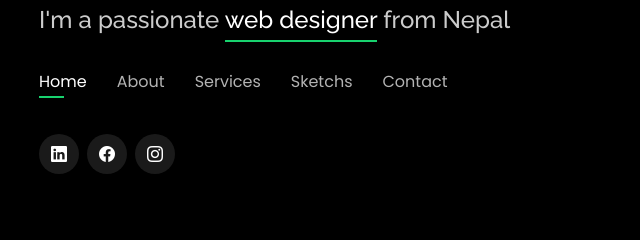
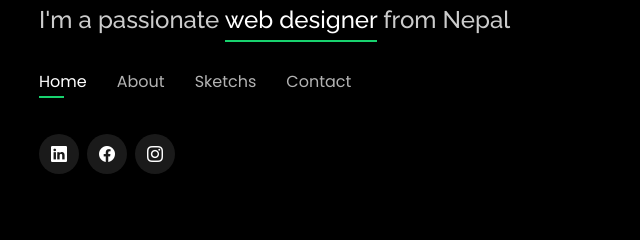
Before and after one commit to Bibek773/personal-blog, a plain HTML site: page index.html in a window 1280 px wide. Shown: the part 344-584 px from the top of the page, 43-683 px from the left. Drawn offline with nearby package versions, Linux system fonts and the light colour scheme.

Commit message:
remove services

```diff
--- a/index.html
+++ b/index.html
@@ -41,7 +41,7 @@
           <li><a class="nav-link active" href="#header">Home</a></li>
           <li><a class="nav-link" href="#about">About</a></li>
 
-          <li><a class="nav-link" href="#services">Services</a></li>
+          <!--<li><a class="nav-link" href="#services">Services</a></li>-->
           <li><a class="nav-link" href="#portfolio">Sketchs</a></li>
           <li><a class="nav-link" href="#contact">Contact</a></li>
         </ul>
```
